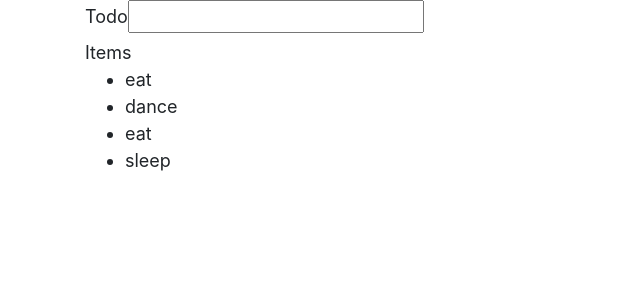
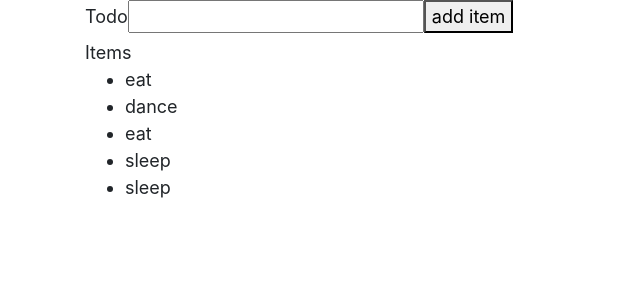
Before and after one commit to ghemouzg/todo-list, a React (Create React App) app: page / in a window 1280 px wide. Shown: the top 300 px of the page, without its empty margins (0-640 px from the left). Built offline with nearby package versions, Linux system fonts and the light colour scheme.

Commit message:
added stuff

```diff
--- a/src/App.js
+++ b/src/App.js
@@ -3,12 +3,46 @@ import "./styles.css"
 import Todo from "./components/Todo"
 
 class App extends Component {
+  state = {
+    todoList: ["eat", "dance", "eat", "sleep", "sleep"],
+    value: ""
+  }
+
+  addItem = (e) => {
+    e.preventDefault()
+
+    this.setState((prevState) => {
+      const newList = prevState.todoList.concat()
+      newList.push(prevState.value)
+      return {
+        todoList: newList
+      }
+    })
+  }
+
+  changeValue = (e) => {
+    const { value } = e.target
+    this.setState({
+      value
+    })
+  }
+
   render() {
-    console.log('render')
-    const todoList = ['eat', 'dance', 'eat', 'sleep']
+    console.log("render")
+    console.log("value", this.state.value)
     return (
       <div className="container">
-        <Todo todoList={todoList}/>
+        <form onSubmit={this.addItem}>
+          <label htmlFor="input">Todo</label>
+          <input
+            type="text"
+            id="input"
+            onChange={this.changeValue}
+            value={this.state.value}
+          />
+          <button onClick={this.addItem}>add item</button>
+        </form>
+        <Todo todoList={this.state.todoList} />
       </div>
     )
   }
--- a/src/components/Todo.js
+++ b/src/components/Todo.js
@@ -3,18 +3,14 @@ import React, { Component } from "react"
 class Todo extends Component {
   render() {
     console.log(this.props.todoList)
-    const todoListElements = this.props.todoList.map((todoItem) => (
-      <li>{todoItem}</li>
+    const todoListElements = this.props.todoList.map((todoItem, index) => (
+      <li key={index}>{todoItem}</li>
     ))
 
     return (
       <>
-        <label htmlFor="input">Todo</label>
-        <input type="text" id="input" />
-        <div>
-          <div>Items</div>
-          <ul>{todoListElements}</ul>
-        </div>
+        <div>Items</div>
+        <ul>{todoListElements}</ul>
       </>
     )
   }
```
